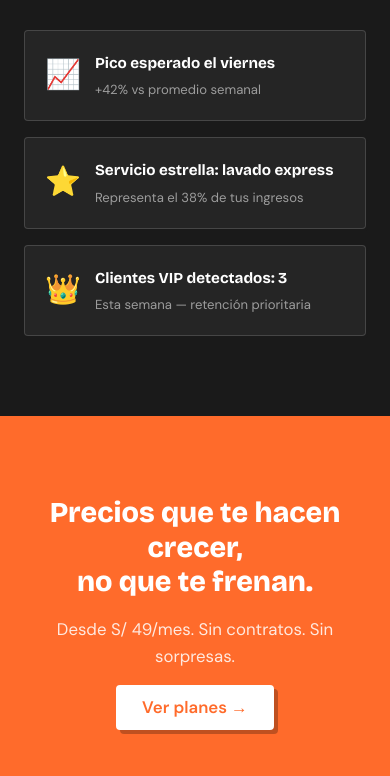
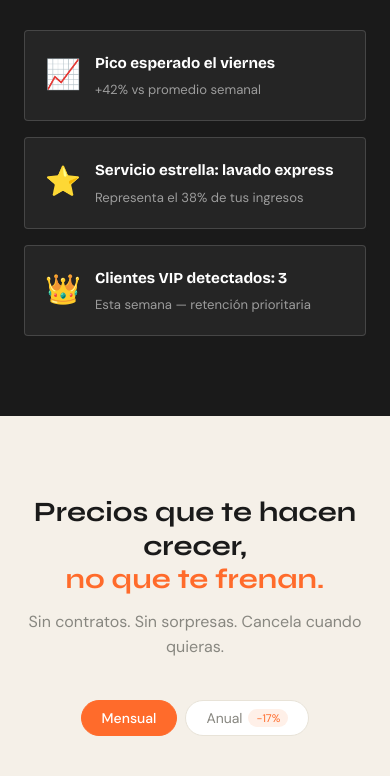
Before and after one commit to davidSVN/ProgramaContable_WebPage, a React (Vite) app in the folder frontend/: page / in a window 390 px wide. Shown: the part 4940-5716 px from the top of the page. Built offline with nearby package versions, Linux system fonts and the light colour scheme.

Commit message:
landing pages

```diff
--- a/frontend/src/pages/Landing.css
+++ b/frontend/src/pages/Landing.css
@@ -135,41 +135,193 @@
   left: -50px;
 }
 
-/* ─── Pricing teaser ─────────────────────────────────── */
-.pricing-teaser {
+/* ─── Pricing ────────────────────────────────────────── */
+.pricing {
   padding: 80px 24px;
-  background: var(--orange);
+  background: #F5F0E8;
+}
+.pricing__inner {
+  max-width: 900px;
+  margin: 0 auto;
+}
+.pricing__header {
   text-align: center;
+  margin-bottom: 40px;
 }
-
-.pricing-inner {
-  max-width: 600px;
-  margin: 0 auto;
+.pricing__title {
+  font-family: 'Syne', sans-serif;
+  font-size: clamp(28px, 4vw, 42px);
+  font-weight: 700;
+  color: #1A1A1A;
+  line-height: 1.2;
+  margin-bottom: 12px;
+}
+.pricing__title--accent { color: #FF6B2B; }
+.pricing__sub {
+  font-size: 16px;
+  color: #888780;
+  font-family: 'DM Sans', sans-serif;
+}
+.pricing__period {
+  display: flex;
+  justify-content: center;
+  gap: 8px;
+  margin-bottom: 40px;
+}
+.pricing__period-btn {
+  padding: 8px 20px;
+  border-radius: 99px;
+  border: 1.5px solid #E8E3D8;
+  background: white;
+  font-family: 'DM Sans', sans-serif;
+  font-size: 14px;
+  cursor: pointer;
+  color: #888780;
+  display: flex;
+  align-items: center;
+  gap: 6px;
+  transition: all 150ms;
+}
+.pricing__period-btn.active {
+  background: #FF6B2B;
+  border-color: #FF6B2B;
+  color: white;
+  font-weight: 500;
+}
+.pricing__savings-badge {
+  background: rgba(255,255,255,0.25);
+  border-radius: 99px;
+  padding: 2px 8px;
+  font-size: 11px;
+}
+.pricing__period-btn:not(.active) .pricing__savings-badge {
+  background: #FFF0E8;
+  color: #FF6B2B;
+}
+.pricing__cards {
+  display: grid;
+  grid-template-columns: 1fr 1fr;
+  gap: 24px;
+  margin-bottom: 32px;
+}
+@media (max-width: 640px) {
+  .pricing__cards { grid-template-columns: 1fr; }
+}
+.pricing__card {
+  background: white;
+  border: 1.5px solid #E8E3D8;
+  border-radius: 16px;
+  padding: 32px;
+  position: relative;
+}
+.pricing__card--premium {
+  border: 2px solid #FF6B2B;
+  box-shadow: 0 8px 32px rgba(255,107,43,0.12);
+}
+.pricing__badge {
+  position: absolute;
+  top: -14px;
+  left: 50%;
+  transform: translateX(-50%);
+  background: #FF6B2B;
+  color: white;
+  font-size: 12px;
+  font-weight: 600;
+  padding: 4px 16px;
+  border-radius: 99px;
+  font-family: 'DM Sans', sans-serif;
+  white-space: nowrap;
+}
+.pricing__plan-name {
+  font-family: 'Syne', sans-serif;
+  font-size: 20px;
+  font-weight: 600;
+  color: #1A1A1A;
+  margin-bottom: 8px;
+}
+.pricing__plan-name--premium { color: #FF6B2B; }
+.pricing__price {
+  font-family: 'Syne', sans-serif;
+  font-size: 36px;
+  font-weight: 700;
+  color: #1A1A1A;
+  line-height: 1;
+}
+.pricing__period-label {
+  font-size: 14px;
+  color: #888780;
+  font-family: 'DM Sans', sans-serif;
+  margin-bottom: 4px;
+}
+.pricing__plan-savings {
+  font-size: 12px;
+  color: #4CAF50;
+  font-weight: 500;
+  margin-bottom: 8px;
+  font-family: 'DM Sans', sans-serif;
+}
+.pricing__features {
+  list-style: none;
+  padding: 0;
+  margin: 24px 0;
   display: flex;
   flex-direction: column;
+  gap: 10px;
+}
+.pricing__feature {
+  display: flex;
   align-items: center;
-  gap: 16px;
+  gap: 10px;
+  font-size: 14px;
+  color: #444441;
+  font-family: 'DM Sans', sans-serif;
 }
-
-.pricing-title {
-  font-family: var(--font-head);
-  font-size: clamp(1.8rem, 3vw, 2.5rem);
-  font-weight: 800;
-  color: var(--white);
-  line-height: 1.2;
+.pricing__check {
+  width: 20px;
+  height: 20px;
+  border-radius: 50%;
+  background: #E8F5E9;
+  color: #2E7D32;
+  display: flex;
+  align-items: center;
+  justify-content: center;
+  font-size: 11px;
+  font-weight: 700;
+  flex-shrink: 0;
 }
-
-.pricing-sub {
-  color: rgba(255,255,255,0.85);
-  font-size: 1.05rem;
+.pricing__check--premium {
+  background: #FFF0E8;
+  color: #FF6B2B;
 }
-
-.pricing-teaser .neo-btn-primary {
-  background: var(--white);
-  color: var(--orange);
-  border-color: var(--white);
-  box-shadow: 4px 4px 0 rgba(0,0,0,0.25);
-  font-size: 1.05rem;
+.pricing__cta {
+  display: block;
+  width: 100%;
+  padding: 12px;
+  border-radius: 10px;
+  text-align: center;
+  text-decoration: none;
+  font-family: 'DM Sans', sans-serif;
+  font-weight: 600;
+  font-size: 15px;
+  transition: all 150ms;
+}
+.pricing__cta--basic {
+  border: 1.5px solid #1A1A1A;
+  color: #1A1A1A;
+  background: transparent;
+}
+.pricing__cta--basic:hover { background: #1A1A1A; color: white; }
+.pricing__cta--premium {
+  background: #FF6B2B;
+  color: white;
+  border: 1.5px solid #FF6B2B;
+}
+.pricing__cta--premium:hover { background: #E55A1F; }
+.pricing__trust {
+  text-align: center;
+  font-size: 13px;
+  color: #888780;
+  font-family: 'DM Sans', sans-serif;
 }
 
 /* ─── Footer ─────────────────────────────────────────── */
--- a/frontend/src/pages/Landing.jsx
+++ b/frontend/src/pages/Landing.jsx
@@ -1,3 +1,4 @@
+import { useState } from 'react';
 import { Link } from 'react-router-dom';
 import Navbar from '../components/Navbar';
 import HeroIllustration from '../components/HeroIllustration';
@@ -7,7 +8,30 @@ import DashboardMockup from '../components/DashboardMockup';
 import MLChart from '../components/MLChart';
 import './Landing.css';
 
+const BASIC_FEATURES = [
+  'Crear y gestionar órdenes',
+  'Historial de clientes',
+  'Control de gastos',
+  'Historial de órdenes',
+  'Facturación B2B',
+]
+
+const PREMIUM_FEATURES = [
+  'Todo el plan Basic',
+  'IA & Reportes avanzados',
+  'Segmentación RFM',
+  'Predicciones de demanda',
+  'Detección de churn',
+  'Oportunidades de descuento',
+]
+
+const PRICES = {
+  basic:   { monthly: '$49.900/mes',  yearly: '$479.000/año', savings: '2 meses gratis' },
+  premium: { monthly: '$89.900/mes',  yearly: '$862.000/año', savings: '2 meses gratis' },
+}
+
 export default function Landing() {
+  const [period, setPeriod] = useState('monthly')
   return (
     <div className="landing">
       <Navbar />
@@ -66,14 +90,84 @@ export default function Landing() {
       {/* ── ML Teaser ── */}
       <MLChart />
 
-      {/* ── Pricing teaser ── */}
-      <section className="pricing-teaser" id="pricing">
-        <div className="pricing-inner">
-          <h2 className="pricing-title">Precios que te hacen crecer,<br />no que te frenan.</h2>
-          <p className="pricing-sub">Desde S/ 49/mes. Sin contratos. Sin sorpresas.</p>
-          <Link to="/register" className="neo-btn neo-btn-primary">
-            Ver planes →
-          </Link>
+      {/* ── Pricing ── */}
+      <section className="pricing" id="pricing">
+        <div className="pricing__inner">
+
+          <div className="pricing__header">
+            <h2 className="pricing__title">
+              Precios que te hacen crecer,<br/>
+              <span className="pricing__title--accent">no que te frenan.</span>
+            </h2>
+            <p className="pricing__sub">Sin contratos. Sin sorpresas. Cancela cuando quieras.</p>
+          </div>
+
+          <div className="pricing__period">
+            <button
+              className={`pricing__period-btn ${period==='monthly'?'active':''}`}
+              onClick={() => setPeriod('monthly')}
+            >Mensual</button>
+            <button
+              className={`pricing__period-btn ${period==='yearly'?'active':''}`}
+              onClick={() => setPeriod('yearly')}
+            >Anual <span className="pricing__savings-badge">-17%</span></button>
+          </div>
+
+          <div className="pricing__cards">
+
+            <div className="pricing__card">
+              <div className="pricing__card-header">
+                <h3 className="pricing__plan-name">Basic</h3>
+                <div className="pricing__price">{PRICES.basic[period].split('/')[0]}</div>
+                <div className="pricing__period-label">
+                  /{period === 'monthly' ? 'mes' : 'año'}
+                </div>
+                {period === 'yearly' && (
+                  <div className="pricing__plan-savings">{PRICES.basic.yearly.savings}</div>
+                )}
+              </div>
+              <ul className="pricing__features">
+                {BASIC_FEATURES.map(f => (
+                  <li key={f} className="pricing__feature">
+                    <span className="pricing__check">✓</span>{f}
+                  </li>
+                ))}
+              </ul>
+              <Link to="/register" className="pricing__cta pricing__cta--basic">
+                Empezar con Basic →
+              </Link>
+            </div>
+
+            <div className="pricing__card pricing__card--premium">
+              <div className="pricing__badge">⭐ Más popular</div>
+              <div className="pricing__card-header">
+                <h3 className="pricing__plan-name pricing__plan-name--premium">Premium</h3>
+                <div className="pricing__price">{PRICES.premium[period].split('/')[0]}</div>
+                <div className="pricing__period-label">
+                  /{period === 'monthly' ? 'mes' : 'año'}
+                </div>
+                {period === 'yearly' && (
+                  <div className="pricing__plan-savings">{PRICES.premium.yearly.savings}</div>
+                )}
+              </div>
+              <ul className="pricing__features">
+                {PREMIUM_FEATURES.map(f => (
+                  <li key={f} className="pricing__feature pricing__feature--premium">
+                    <span className="pricing__check pricing__check--premium">✓</span>{f}
+                  </li>
+                ))}
+              </ul>
+              <Link to="/register" className="pricing__cta pricing__cta--premium">
+                Empezar con Premium →
+              </Link>
+            </div>
+
+          </div>
+
+          <p className="pricing__trust">
+            🔒 Pago seguro con Wompi · Cancela cuando quieras · Soporte incluido
+          </p>
+
         </div>
       </section>
 
```
